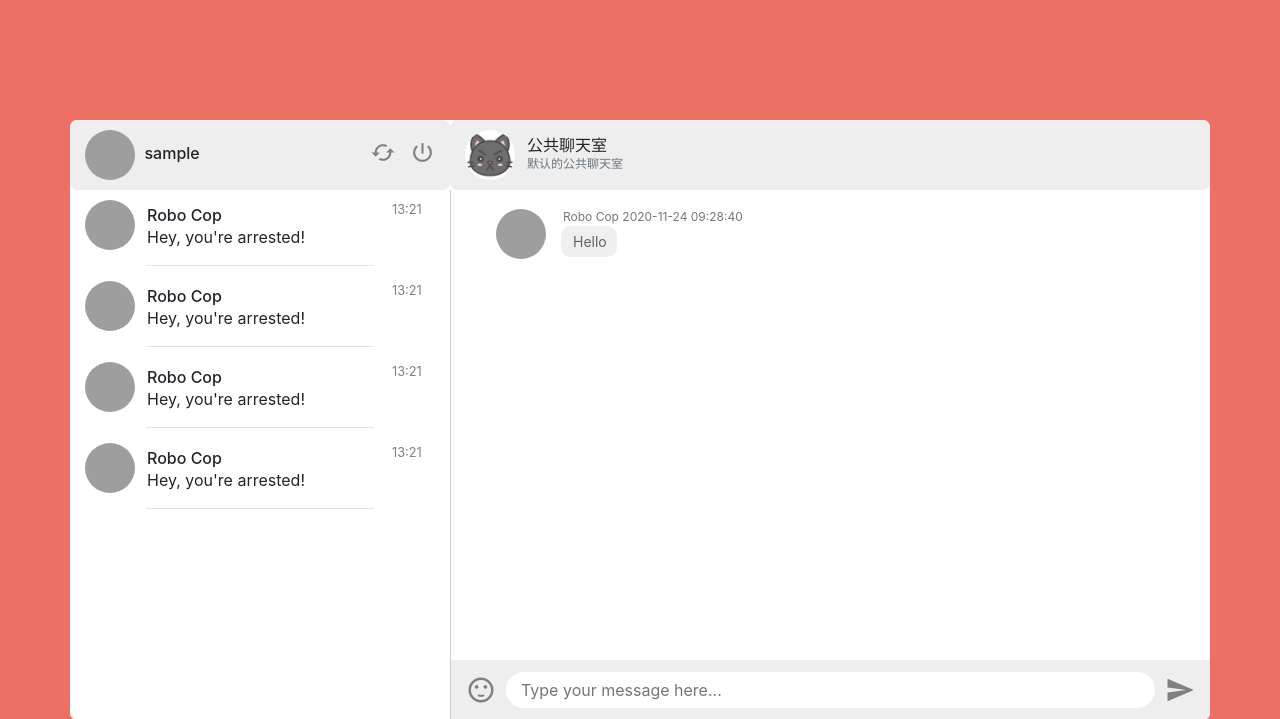
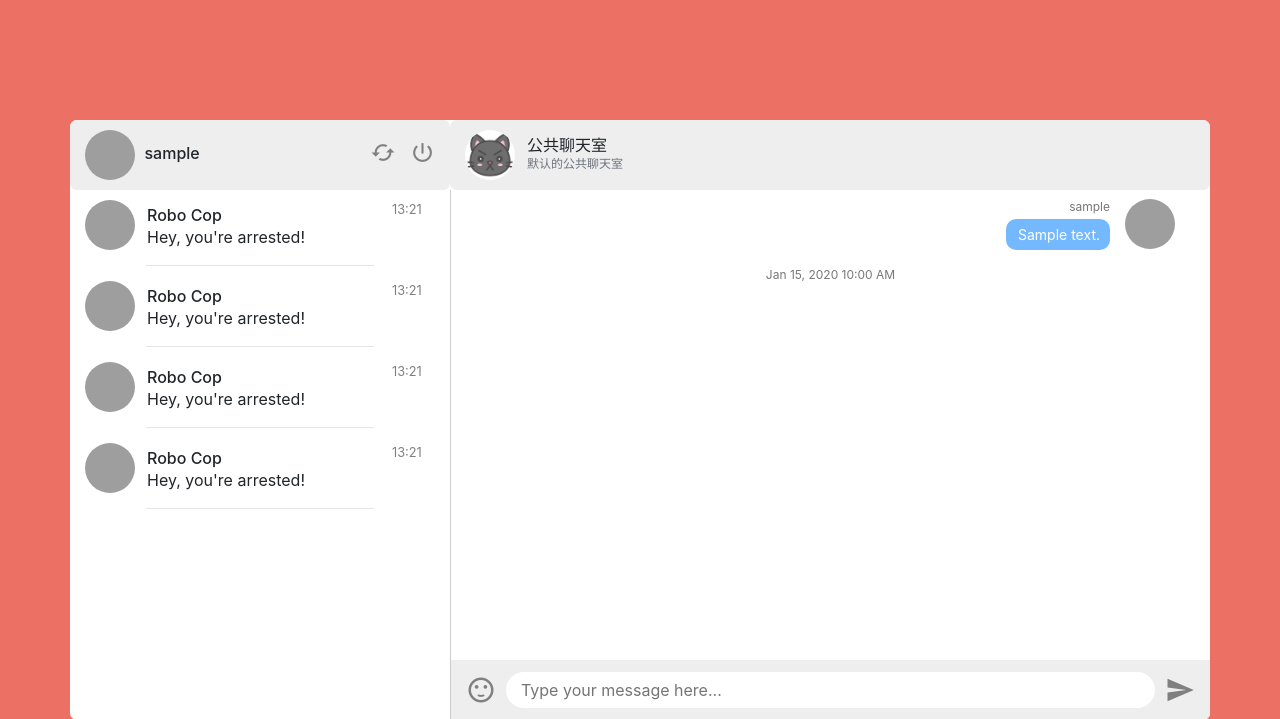
Before and after one commit to LTanfr/flask-web-chatroom, a Flask app: page /chat_with_list in a window 1280 px wide. Shown: the top 719 px of the page. Run offline with Flask 2, Linux system fonts and the light colour scheme; a user stored in the database is signed in; tables that the repository leaves empty hold one stand-in row (values such as "Sample post"); some libraries are stand-ins or nearby versions; grey boxes are pictures that could not be loaded.

Commit message:
11.25——Front-end page beautification

```diff
--- a/chat_demo/app/static/css/chat_with_list.css
+++ b/chat_demo/app/static/css/chat_with_list.css
@@ -127,17 +127,16 @@ hr {
 }
 
 .chat-panel {
-    padding: 0 0 30px 0;
+    padding: 0;
     border-left: 1px solid #ccc;
 }
 
 .msg-inbox {
     overflow: hidden;
-    padding-bottom: 30px;
 }
 
 .msg-page {
-    height: 410px;
+    height: 470px;
     overflow-y: auto;
 }
 
@@ -167,7 +166,7 @@ hr {
 }
 
 .received-msg-inbox {
-    width: 100%;
+    width: 200px;
 }
 
 .received-msg-inbox p {
@@ -182,12 +181,59 @@ hr {
     max-width: 70%;
 }
 
-.time-received {
+.received-username {
     color: #777;
     display: block;
     font-size: 12px;
     margin: 8px 0 0 22px;
 }
+
+.received-time {
+  font-size:12px;
+  color:#777;
+  text-align:center;
+}
+
+.outgoing-message {
+  display: flex;
+  vertical-align: baseline;
+  justify-content: flex-end;
+  margin-left: auto;
+  margin-right:20px;
+}
+
+.outgoing-msg {
+  display: inline-block;
+  vertical-align: top;
+  margin-right:15px;
+    margin-top: 8px;
+}
+
+.outgoing-msg-inbox {
+  width:200px;
+}
+
+.outgoing-username {
+    color: #777;
+    display: block;
+    font-size: 12px;
+    text-align:right;
+}
+
+.outgoing-msg-inbox p {
+  background: #74b9ff none repeat scroll 0 0;
+  border: 10px;
+  color: white;
+  border-radius: 10px;
+  font-size: 14px;
+  padding: 5px 10px 5px 12px;
+  display: inline-block;
+  max-width: 80%;
+  float:right;
+  margin-top:3px;
+}
+
+
 
 .chat-box-tray {
     border-left: 1px solid #ccc;
--- a/chat_demo/app/templates/chat_with_list.html
+++ b/chat_demo/app/templates/chat_with_list.html
@@ -1,8 +1,14 @@
 {% extends 'base.html' %}
 
 {% block header %}
-        <link type="text/css" rel="stylesheet" href="https://cdnjs.cloudflare.com/ajax/libs/material-design-icons/3.0.2/iconfont/material-icons.min.css"/>
-        <link type="text/css" rel="stylesheet" href="{{ url_for('static', filename='css/chat_with_list.css') }}"/>
+    <link type="text/css" rel="stylesheet" href="https://cdnjs.cloudflare.com/ajax/libs/material-design-icons/3.0.2/iconfont/material-icons.min.css"/>
+    <link type="text/css" rel="stylesheet" href="{{ url_for('static', filename='css/chat_with_list.css') }}"/>
+    <script type="text/javascript" src="{{ url_for('static', filename='js/chat.js') }}"></script>
+    {{ moment.include_moment(local_js=url_for('static', filename='js/moment-with-locales.min.js')) }}
+    {{ moment.locale('zh-cn') }}
+    <script type="text/javascript">
+        var messages_url = "{{ url_for('get_messages') }}"
+    </script>
 {% endblock %}
 
 {% block content %}
@@ -11,7 +17,7 @@
     <div class="col-md-4">
       <div class="settings-tray">
         <img class="profile-image" src="{{ current_user.gravatar }}" alt="Profile img">
-        <h6>{{ current_user.username }}</h6>
+        <h6 id="username">{{ current_user.username }}</h6>
         <span class="settings-tray--right float-right">
           <i class="material-icons">cached</i>
           <i class="material-icons">power_settings_new</i>
@@ -73,23 +79,48 @@
       <div class="chat-panel">
         <div class="msg-inbox">
 
-          <div class="msg-page">
+          <div class="msg-page" id="messages">
 
-            <div class="col-12">
-              <div class="col-md-5 received-message">
-                <div class="received-img">
-                  <img class="profile-image" src="https://www.clarity-enhanced.net/wp-content/uploads/2020/06/robocop.jpg" alt=" Friend image">
-                </div>
-                <div class="received-msg">
-                  <div class="received-msg-inbox">
-                    <span class="time-received">
-                      Robo Cop 2020-11-24 09:28:40
-                    </span>
-                    <p>Hello</p>
-                  </div>
-                </div>
-              </div>
-            </div>
+              {% include 'messages.html' %}
+
+{#            <div class="col-12">#}
+{#              <div class="col-md-5 received-message">#}
+{#                <div class="received-img">#}
+{#                  <img class="profile-image" src="https://www.clarity-enhanced.net/wp-content/uploads/2020/06/robocop.jpg" alt=" Friend image">#}
+{#                </div>#}
+{#                <div class="received-msg">#}
+{#                  <div class="received-msg-inbox">#}
+{#                    <span class="received-username">#}
+{#                      Robo Cop#}
+{#                    </span>#}
+{#                    <p>Hello</p>#}
+{#                  </div>#}
+{#                </div>#}
+{#              </div>#}
+{#              <div class="received-time">#}
+{#                <span>2020-11-24 09:28:40</span>#}
+{#              </div>#}
+{#            </div>#}
+
+
+{#            <div class="col-12">#}
+{#              <div class="col-md-5 outgoing-message">#}
+{#                <div class="outgoing-msg">#}
+{#                  <div class="outgoing-msg-inbox">#}
+{#                    <span class="outgoing-username">#}
+{#                      Robo Cop#}
+{#                    </span>#}
+{#                    <p>Hello,my friend，bala bala bala bala bala</p>#}
+{#                  </div>#}
+{#                </div>#}
+{#                <div class="received-img">#}
+{#                  <img class="profile-image" src="https://www.clarity-enhanced.net/wp-content/uploads/2020/06/robocop.jpg" alt=" Friend image">#}
+{#                </div>#}
+{#              </div>#}
+{#              <div class="received-time">#}
+{#                <span>2020-11-24 09:28:40</span>#}
+{#              </div>#}
+{#            </div>#}
 
           </div>
 
@@ -100,8 +131,8 @@
         <div class="col-12">
           <div class="chat-box-tray">
             <i class="material-icons">sentiment_satisfied</i>
-            <input type="text" placeholder="Type your message here...">
-            <i class="material-icons">send</i>
+            <input id="my_message" type="text" placeholder="Type your message here...">
+            <i id="send" class="material-icons">send</i>
           </div>
         </div>
       </div>
--- a/chat_demo/app/templates/message.html
+++ b/chat_demo/app/templates/message.html
@@ -1,11 +1,43 @@
-<div class="received-chats">
-    <div class="received-img">
-        <img src="{{ message.author.gravatar }}">
-    </div>
-    <div class="received-msg">
-        <div class="received-msg-inbox">
-            <span class="time-received">{{ message.author.username }}  {{ moment(message.timestamp).format('lll') }}</span>
-            <p>{{ message.body }}</p>
+{#收到消息呈现在左边#}
+{% if message.author != current_user %}
+<div class="col-12">
+    <div class="col-md-5 received-message">
+        <div class="received-img">
+            <img class="profile-image" src="{{ message.author.gravatar }}">
+        </div>
+        <div class="received-msg">
+            <div class="received-msg-inbox">
+                    <span class="received-username">
+                      {{ message.author.username }}
+                    </span>
+                <p>{{ message.body }}</p>
+            </div>
         </div>
     </div>
+    <div class="received-time">
+        <span>{{ moment(message.timestamp).format('lll') }}</span>
+    </div>
 </div>
+
+{% else %}
+{#发出消息呈现在右边#}
+<div class="col-12">
+    <div class="col-md-5 outgoing-message">
+        <div class="outgoing-msg">
+            <div class="outgoing-msg-inbox">
+                    <span class="outgoing-username">
+                      {{ message.author.username }}
+                    </span>
+                <p>{{ message.body }}</p>
+            </div>
+        </div>
+        <div class="received-img">
+            <img class="profile-image" src="{{ message.author.gravatar }}">
+        </div>
+    </div>
+    <div class="received-time">
+        <span>{{ moment(message.timestamp).format('lll') }}</span>
+    </div>
+</div>
+
+{% endif %}
```
Also changed, not shown: chat_demo/app/chat.py (+7 -4 lines), chat_demo/app/static/js/chat.js (+17 -10 lines), chat_demo/app.db.
